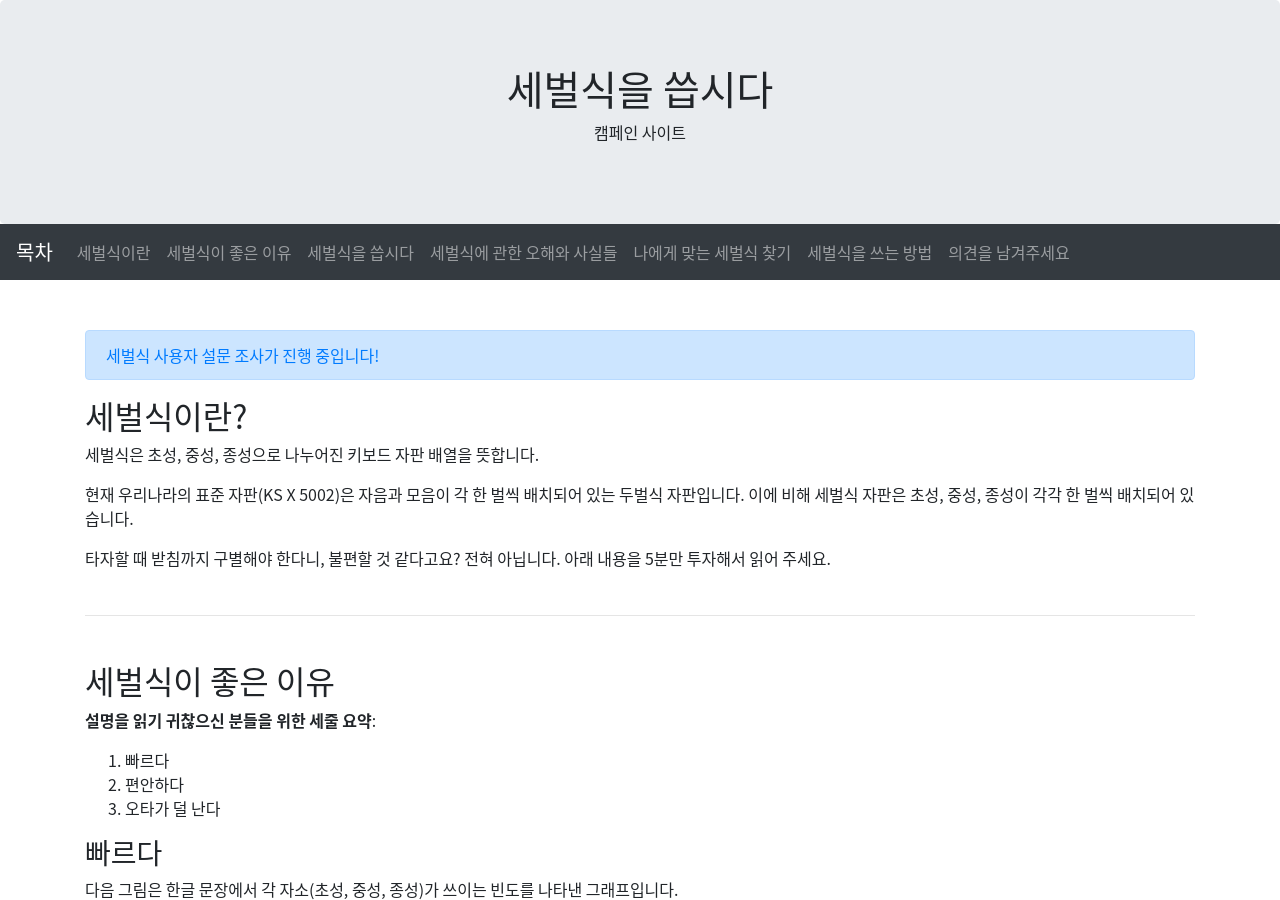
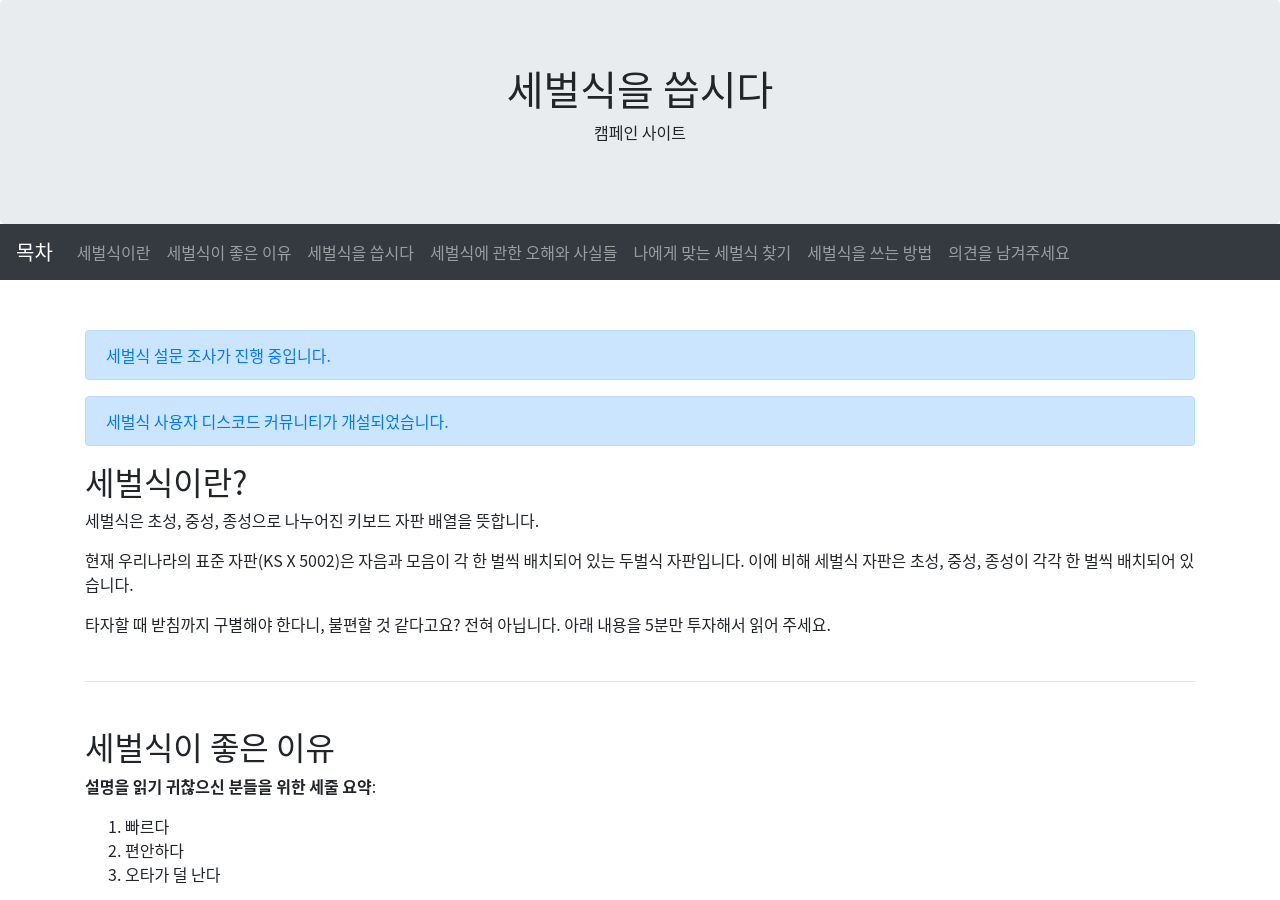
Before and after one commit to Sebeolsik/Sebeolsik.github.io, a Jekyll site: the page built from index.md, in a window 1280 px wide and 900 px high. Built offline with Jekyll 4.4.1, drawn with Linux system fonts in a browser that asks for light colours; comment, search, counter and statistics services are not loaded; our own code applies the rules of GitHub Pages for plain Markdown files.

Commit message:
Add discord link

```diff
--- /dev/null
+++ b/_includes/alerts.html
@@ -0,0 +1,6 @@
+<div class="alert alert-primary" role="alert">
+	<a href="https://goo.gl/forms/ig3p64guOgpBmUMW2">세벌식 설문 조사가 진행 중입니다.</a>
+</div>
+<div class="alert alert-primary" role="alert">
+	<a href="https://discord.gg/4dBzuSb">세벌식 사용자 디스코드 커뮤니티가 개설되었습니다.</a>
+</div>
--- a/_includes/survey.html
+++ /dev/null
@@ -1,3 +0,0 @@
-<div class="alert alert-primary" role="alert">
-	<a href="https://goo.gl/forms/ig3p64guOgpBmUMW2">세벌식 사용자 설문 조사가 진행 중입니다!</a>
-</div>
--- a/_layouts/default-navbar.html
+++ b/_layouts/default-navbar.html
@@ -17,7 +17,7 @@ layout: default
 	</div>
 </nav>
 <div class="container" style="margin-top: 50px;">
-	{% include survey.html %}
+	{% include alerts.html %}
 	{{ content }}
 	{% include disqus.html %}
 </div>
```
Also changed, not shown: 1 other file.
